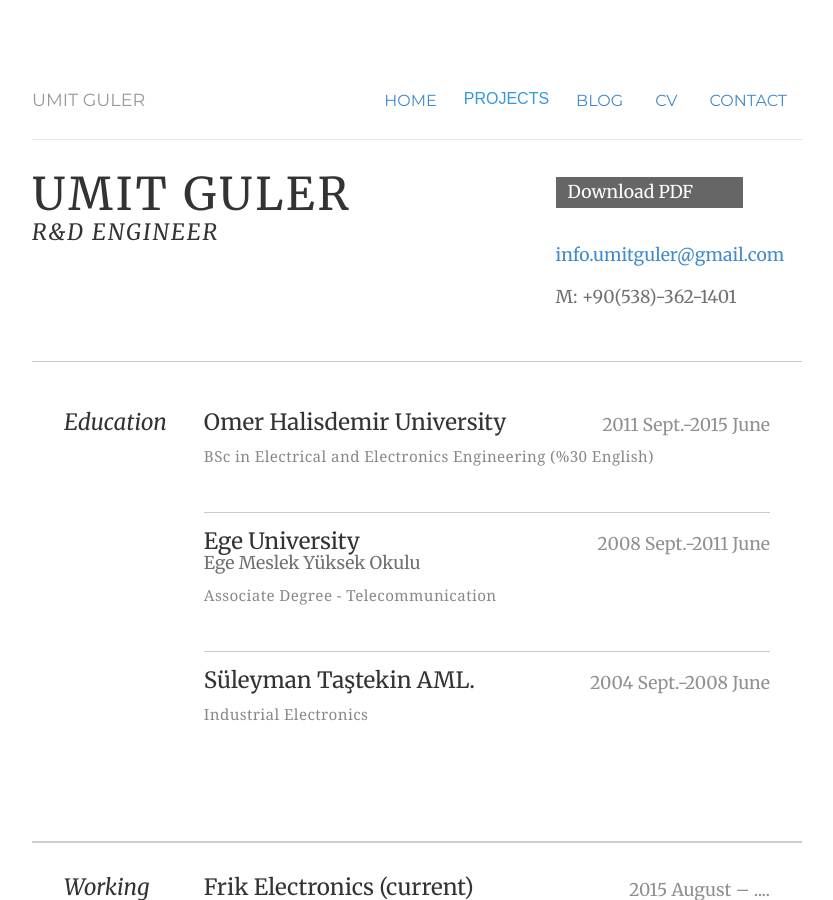
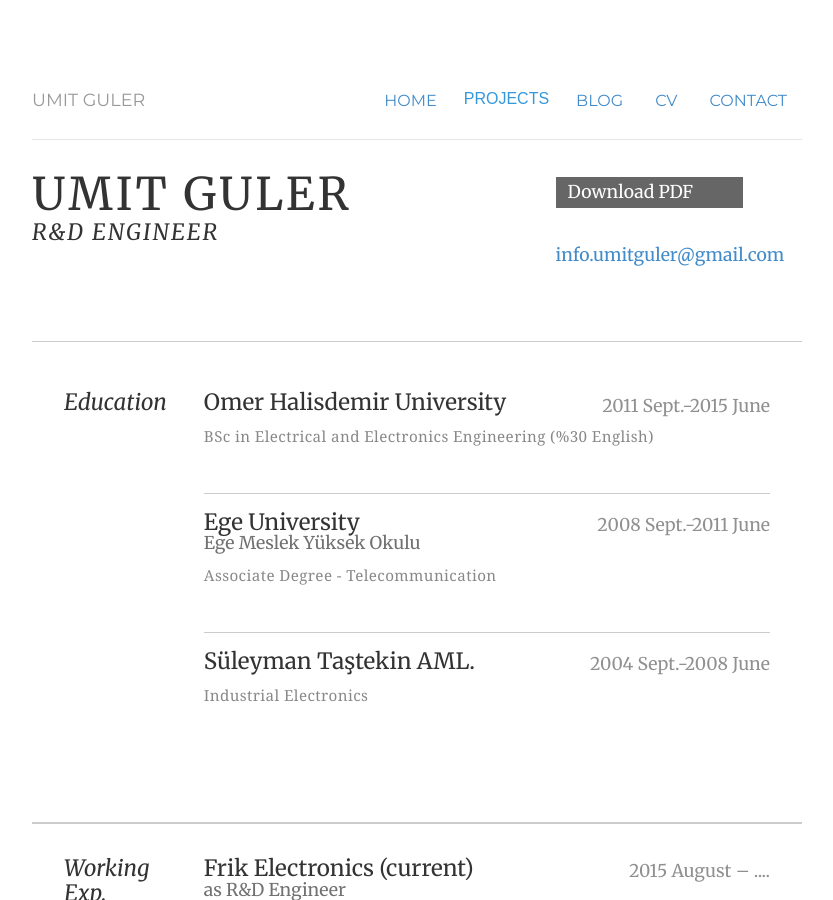
Before and after one commit to umitliguler/umitliguler.github.io, a Jekyll site: the page built from cv/index.html, in a window 1280 px wide and 900 px high. Shown: the whole window, without its empty margins (223-1056 px from the left). Built offline with Jekyll 4.4.1, drawn with Linux system fonts in a browser that asks for light colours.

Commit message:
Update index.html

```diff
--- a/cv/index.html
+++ b/cv/index.html
@@ -22,7 +22,6 @@
                     <br> <br> <br>
                     <h3><a href="mailto:info.umitguler@gmail.com">info.umitguler@gmail.com</a></h3>
 			<br>
-                    <h3>M: +90(538)-362-1401</h3>
                 </div><!--// .contact-info -->
             </div>
         </div><!--// .yui-gc -->
```
